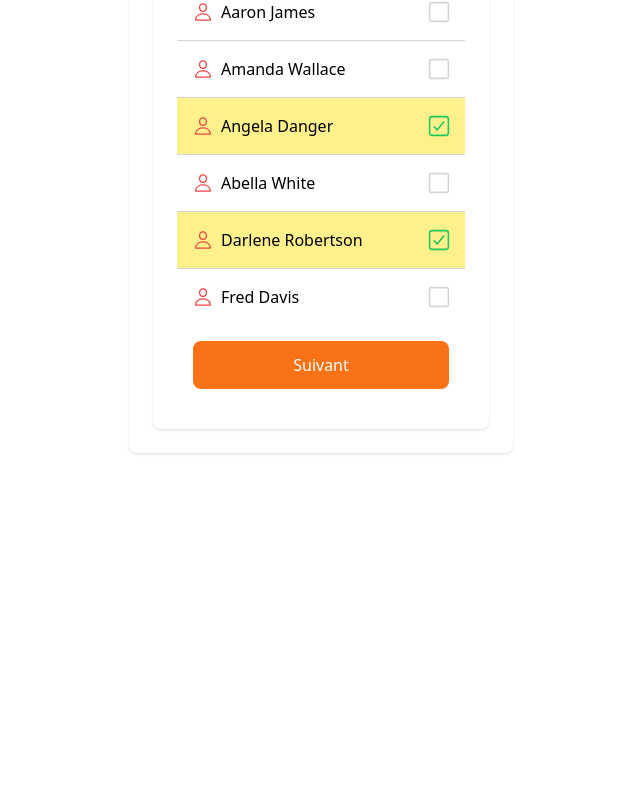
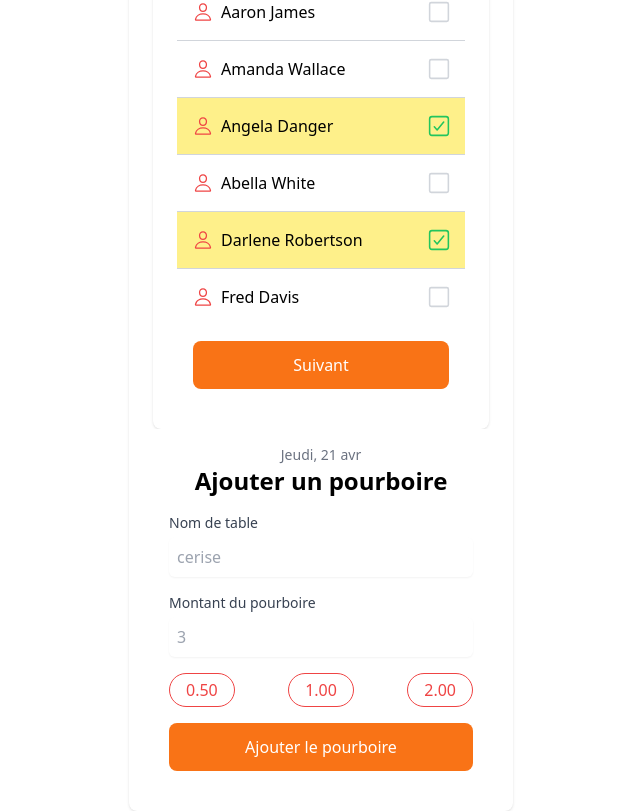
Before and after one commit to helio75011/TP-FRAMEWORK-CSS, a React (Create React App) app: page / in a window 1280 px wide. Shown: the part 208-1019 px from the top of the page, without its empty margins (319-959 px from the left). Before the commit the page ends 800 px from the top, so only its background shows below. Built offline with nearby package versions, Linux system fonts and the light colour scheme; the HTML template or start-up script is replaced by a standard one.

Commit message:
add Tips

```diff
--- a/src/App.js
+++ b/src/App.js
@@ -3,6 +3,7 @@
 import React, { useState } from 'react';
 import CategoryFilter from './components/Categories';
 import Header from './components/Header';
+import Tips from './components/Tips';
 
 
 const App = () => {
@@ -15,6 +16,7 @@ const App = () => {
         <h2 className="text-lg font-bold">Qui travaille aujourd'hui ?</h2>
       </div>
       <CategoryFilter selectedCategory={selectedCategory} setSelectedCategory={setSelectedCategory} />
+      <Tips />
     </div>
   );
 };
--- /dev/null
+++ b/src/components/Tips.jsx
@@ -0,0 +1,52 @@
+import React, { useState } from 'react';
+import { CheckCircleIcon } from '@heroicons/react/solid';
+
+const Tips = () => {
+    const [showSuccessMessage, setShowSuccessMessage] = useState(false);
+    const [tip, setTip] = useState('');
+
+    const handleSubmit = (e) => {
+      e.preventDefault();
+      // Handle the submit logic here...
+      setShowSuccessMessage(true);
+      // To automatically hide the message after a few seconds you could use:
+      // setTimeout(() => setShowSuccessMessage(false), 3000);
+  };
+  return (
+    <div className="bg-white p-4">
+        {showSuccessMessage && (
+          <div className="p-4 mb-4 text-sm text-green-700 bg-green-100 rounded-lg flex items-center" role="alert">
+            <CheckCircleIcon className="w-5 h-5 mr-2"/>
+            Le pourboire a bien été ajouté
+          </div>
+        )}
+        <div className="text-center mb-4">
+          <p className="text-gray-500 text-sm">Jeudi, 21 avr</p>
+          <h1 className="text-2xl font-bold">Ajouter un pourboire</h1>
+        </div>
+
+        <form className="space-y-4">
+            <div>
+              <label htmlFor="tableName" className="block text-sm font-medium text-gray-700">Nom de table</label>
+              <input type="text" id="tableName" name="tableName" placeholder="cerise" className="mt-1 p-2 block w-full border-gray-300 rounded-md shadow-sm" />
+            </div>
+
+            <div>
+              <label htmlFor="tipAmount" className="block text-sm font-medium text-gray-700">Montant du pourboire</label>
+              <input type="number" id="tipAmount" name="tipAmount" placeholder="3" className="mt-1 p-2 block w-full border-gray-300 rounded-md shadow-sm" />
+            </div>
+
+            <div className="flex justify-between">
+              <button type="button" className="border border-red-500 text-red-500 rounded-full px-4 py-1">0.50</button>
+              <button type="button" className="border border-red-500 text-red-500 rounded-full px-4 py-1">1.00</button>
+              <button type="button" className="border border-red-500 text-red-500 rounded-full px-4 py-1">2.00</button>
+            </div>
+
+            <button type="submit" className="w-full bg-orange-500 text-white p-3 rounded-lg">Ajouter le pourboire</button>
+        </form>
+    </div>
+
+  );
+};
+
+export default Tips;
```
